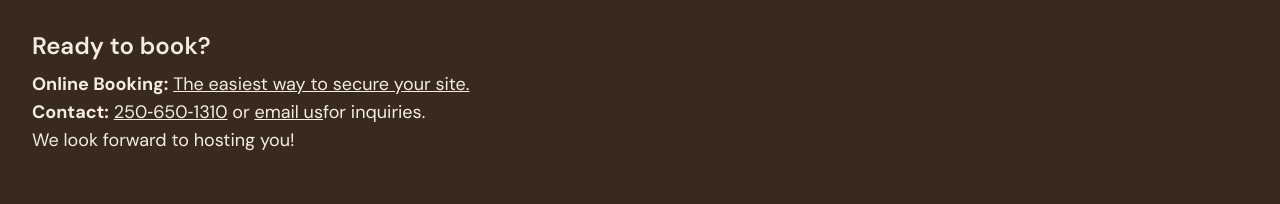
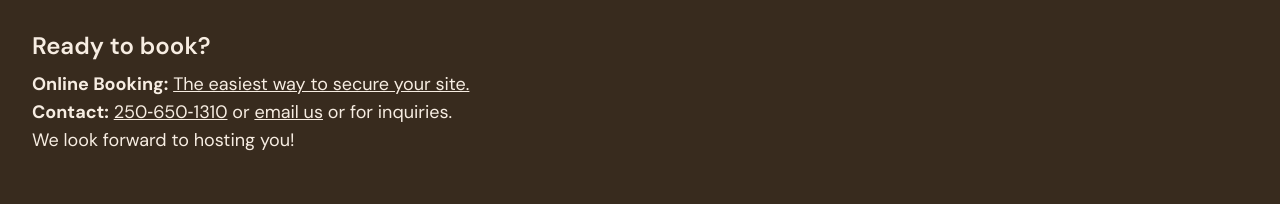
Before and after one commit to AletheaKramer/bradsdadsland, a React (Vite) app: page /policies in a window 1280 px wide. Shown: the part 2694-2898 px from the top of the page. Built offline with nearby package versions, Linux system fonts and the light colour scheme.

Commit message:
spacing change

```diff
--- a/src/components/Policies.jsx
+++ b/src/components/Policies.jsx
@@ -134,7 +134,8 @@ const Policies = () => {
             className="underline hover:text-beigeSecondary"
           >
             email us
-          </a>
+          </a>{" "}
+          or{" "}
           for inquiries.
           <br />
           We look forward to hosting you!
```
